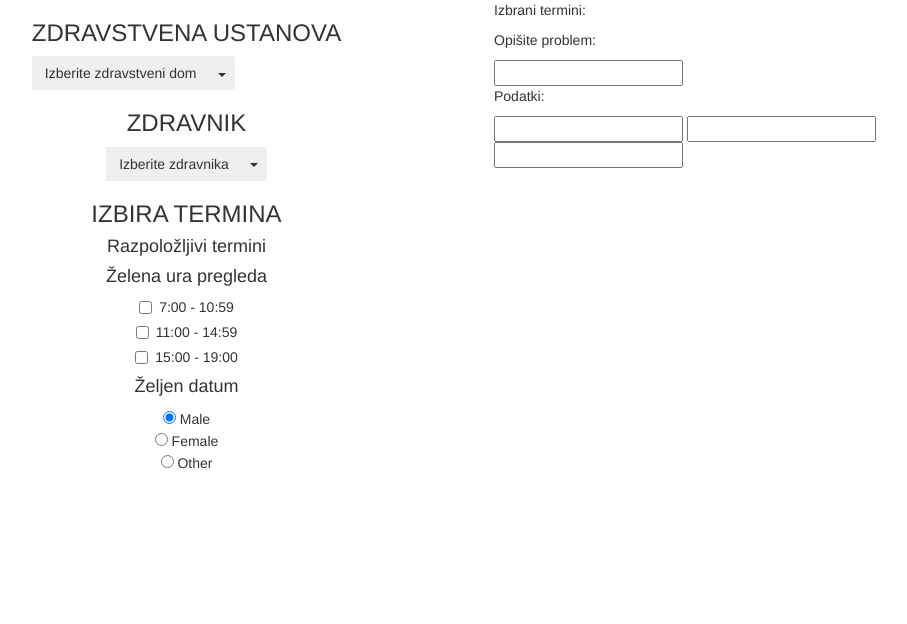
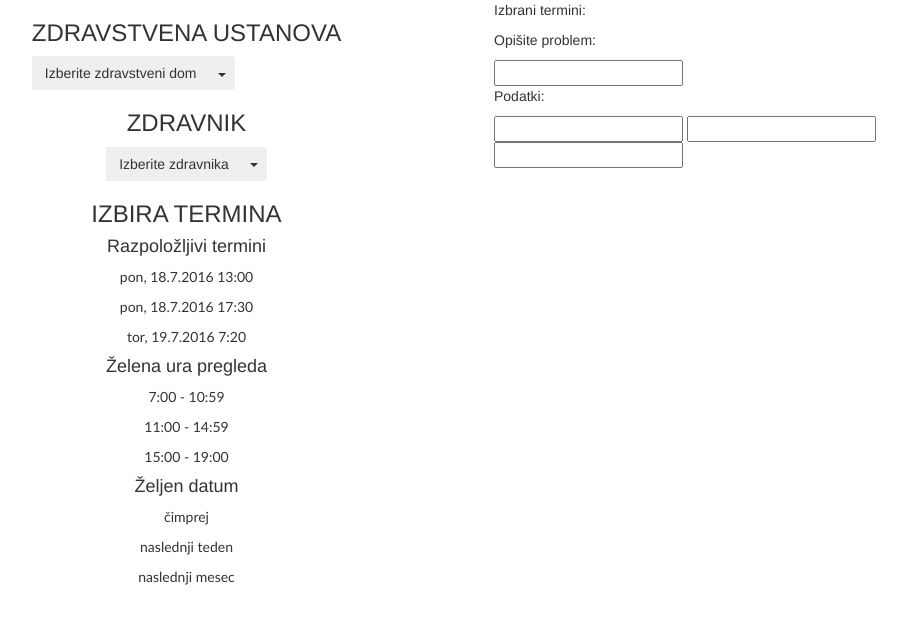
Before and after one commit to dj-neza/AppMojstri, a PHP site: page /pacient.php in a window 1280 px wide. Shown: the top 624 px of the page, without its empty margins (161-1068 px from the left). Run offline with PHP 8.4, Linux system fonts and the light colour scheme; some libraries are stand-ins or nearby versions.

Commit message:
Pacient FORMA neoblikovana

```diff
--- a/pacient.php
+++ b/pacient.php
@@ -54,26 +54,40 @@
                     <h3>IZBIRA TERMINA</h3>
                     <h4>Razpoložljivi termini</h4>
                     <div id="razpolozljivi-termini">
-                        <div class="termini"></div>
-                        <div class="termini"></div>
-                        <div class="termini"></div>
+                        <div class="termini">
+                            <p class="change-font">pon, 18.7.2016 13:00</p>
+                        </div>
+                        <div class="termini">
+                            <p class="change-font">pon, 18.7.2016 17:30</p>
+                        </div>
+                        <div class="termini">
+                            <p class="change-font">tor, 19.7.2016 7:20</p>
+                        </div>
                     </div>
                     <h4>Želena ura pregleda</h4>
-                    <div class="checkbox">
-                        <label><input type="checkbox"> 7:00 - 10:59</label>
-                      </div>
-                      <div class="checkbox">
-                        <label><input type="checkbox"> 11:00 - 14:59</label>
-                      </div>
-                      <div class="checkbox">
-                        <label><input type="checkbox"> 15:00 - 19:00</label>
-                      </div>
+                    <div id="ura pregleda">
+                        <div class="termini">
+                            <p class="change-font">7:00 - 10:59</p>
+                        </div>
+                        <div class="termini">
+                            <p class="change-font">11:00 - 14:59</p>
+                        </div>
+                        <div class="termini">
+                            <p class="change-font">15:00 - 19:00</p>
+                        </div>
+                    </div>
                     <h4>Željen datum</h4>
-                     <form>
-                      <input type="radio" name="gender" value="čimprej" checked> Male<br>
-                      <input type="radio" name="gender" value="čez 1 teden"> Female<br>
-                      <input type="radio" name="gender" value="čez 1 mesec"> Other
-                    </form>
+                    <div id="ura pregleda">
+                        <div class="termini">
+                            <p class="change-font">čimprej</p>
+                        </div>
+                        <div class="termini">
+                            <p class="change-font">naslednji teden</p>
+                        </div>
+                        <div class="termini">
+                            <p class="change-font">naslednji mesec</p>
+                        </div>
+                    </div>
 
                 </div>
 
```
